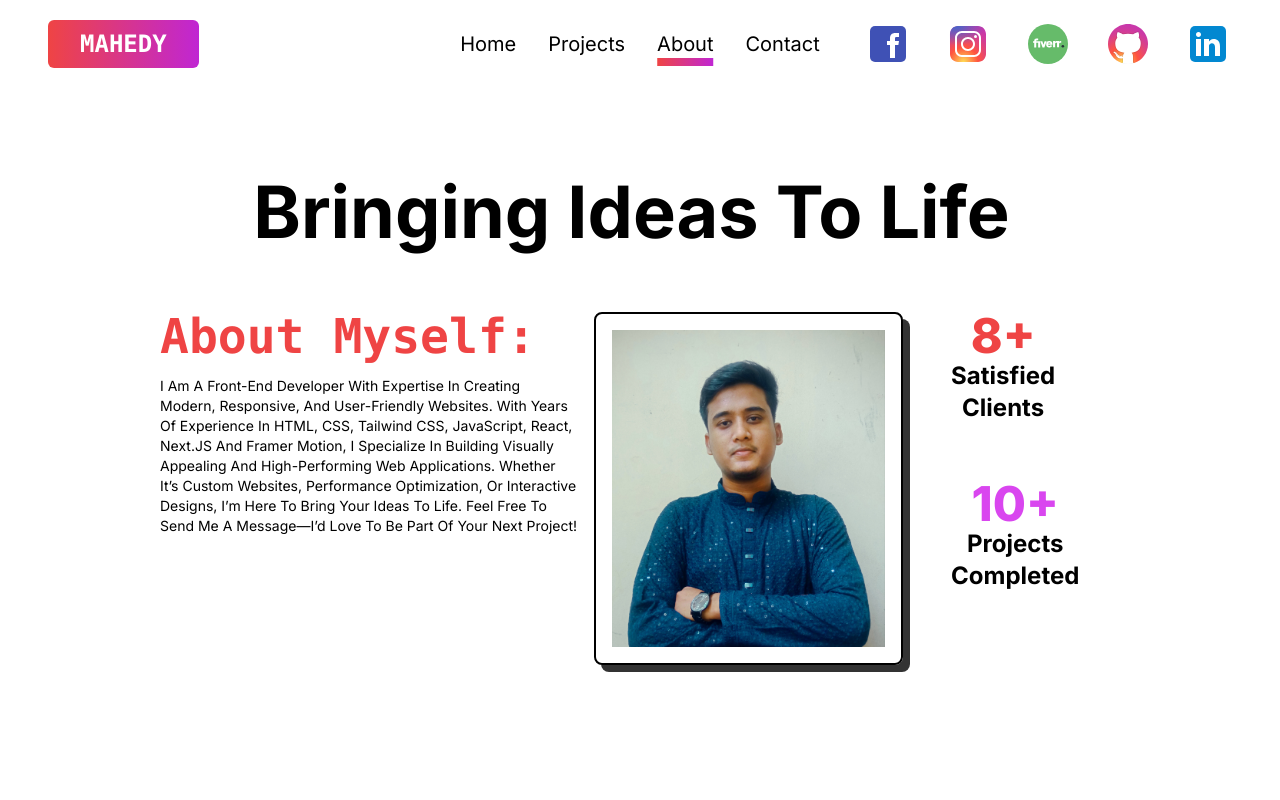
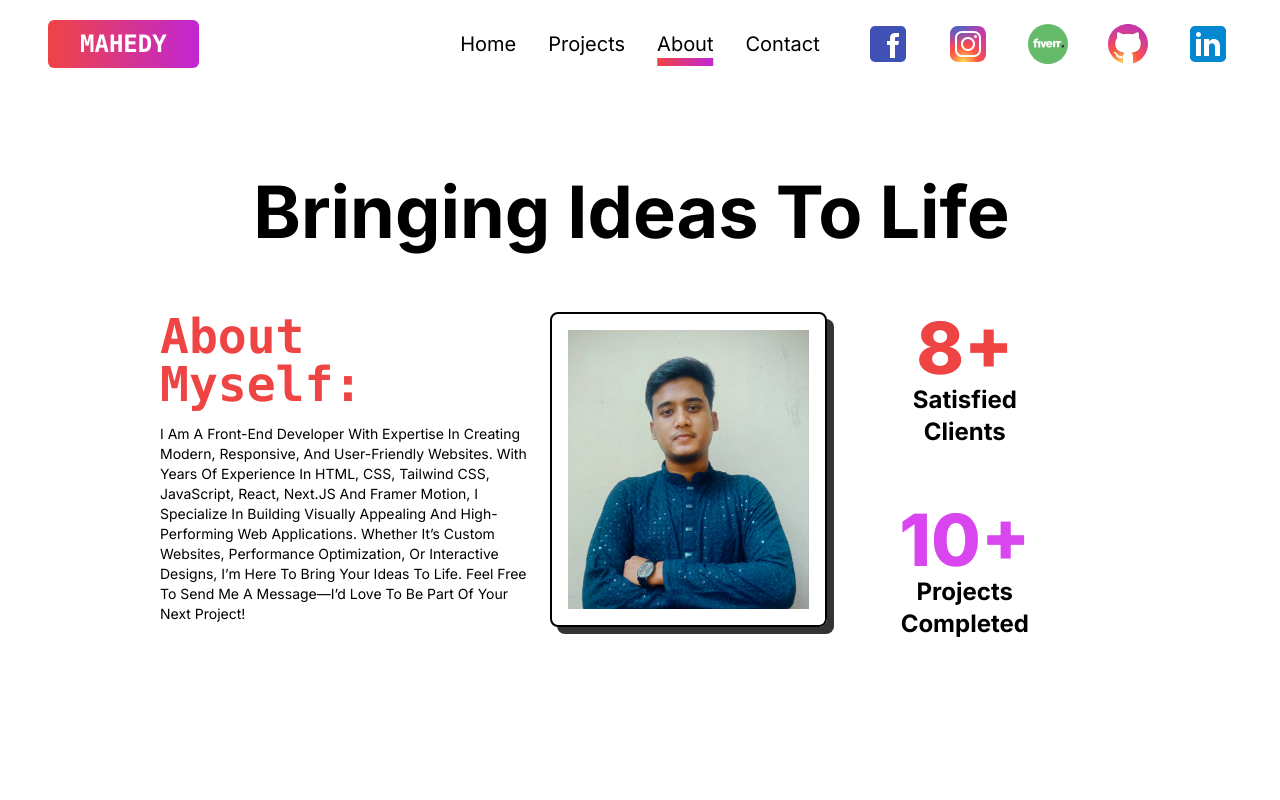
Before and after one commit to mahedy25/Mahedy-Hasan, a Next.js app: page /about in a window 1280 px wide. Shown: the top 800 px of the page. Built offline with nearby package versions, Linux system fonts and the light colour scheme.

Commit message:
some changes

```diff
--- a/src/Components/About.js
+++ b/src/Components/About.js
@@ -47,7 +47,7 @@ const About = () => {
     <section className='w-full h-full px-4'>
       <div>
       <AnimatedText text="Bringing Ideas to Life" className='text-2xl md:text-3xl lg:text-5xl xl:text-7xl py-8 xl:py-14'/>
-      <div className='md:grid grid-cols-9 md:px-4 md:gap-4 '>
+      <div className='md:grid grid-cols-10 md:px-4 md:gap-4 '>
         <div className='col-span-4 w-full'>
           <h2 className='text-2xl md:text-3xl lg:text-4xl xl:text-5xl font-mono font-bold text-red-500'>About Myself:</h2>
           <p className='text-black text-sm my-4 capitalize'>
@@ -67,16 +67,16 @@ const About = () => {
           />
         </div>
 
-        <div className='w-full justify-end items-end  text-center mt-14 md:mt-0 text-xl col-span-1 md:ml-8'>
+        <div className='w-full justify-end items-end  text-center mt-14 md:mt-0 text-xl col-span-2 md:ml-8'>
           <div className='inline-block'>
-            <span className='text-5xl text-red-500 font-extrabold '>
+            <span className='text-7xl text-red-500 font-extrabold '>
               <AnimatedNumber value={8}/>+
             </span>
-            <h2 className='text-2xl font-bold'>Satisfied Clients</h2>
+            <h2 className='text-2xl font-bold '>Satisfied Clients</h2>
           </div>
 
           <div className='my-14 inline-block'>
-            <span className='text-5xl text-fuchsia-500 font-extrabold '>
+            <span className='text-7xl text-fuchsia-500 font-extrabold '>
               <AnimatedNumber value={10}/>+
             </span>
             <h2 className='text-2xl font-bold'>Projects Completed</h2>
--- a/src/app/page.js
+++ b/src/app/page.js
@@ -50,19 +50,11 @@ const page = () => {
         whileHover={{y:-3}}
         href="/Mahedy_HasanCV.pdf"
         target="_blank"
-        className="flex items-center justify-center text-center bg-black w-40 h-12  rounded-md text-lg hover:bg-gradient-to-r from-red-500 to-fuchsia-500"
+        className="flex items-center justify-center text-center bg-white shadow-[4px_4px_0px_#333] border-2 hover:text-white rounded-full border-black text-black  w-40 h-12 text-lg hover:bg-gradient-to-r from-red-500 to-fuchsia-500"
         download={true}
     >
         Download CV
 
-    </motion.a>
-    <motion.a
-        whileHover={{y:-3}}
-        href="mailto:mahedyhasan873@gmail.com"
-        target="_blank"
-        className="flex items-center justify-center text-center bg-black w-40 h-12 rounded-md text-lg hover:bg-gradient-to-r from-red-500 to-fuchsia-500"
-    >
-        Contact Now
     </motion.a>
 
     <div>
```
